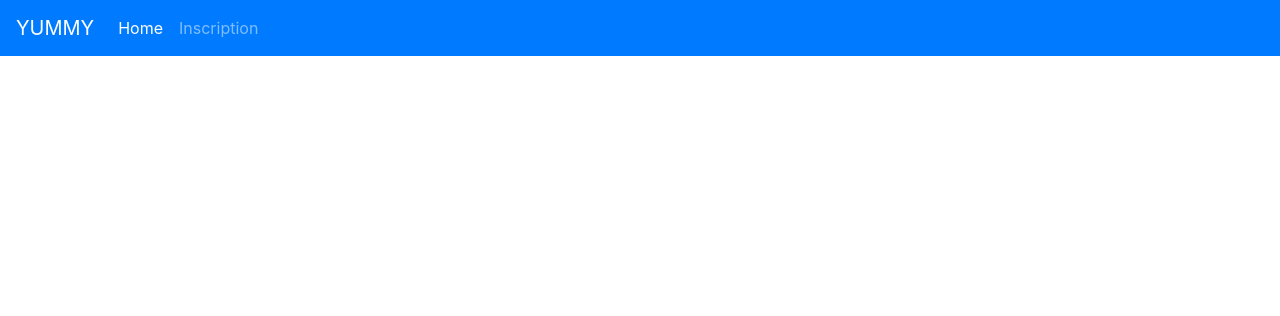
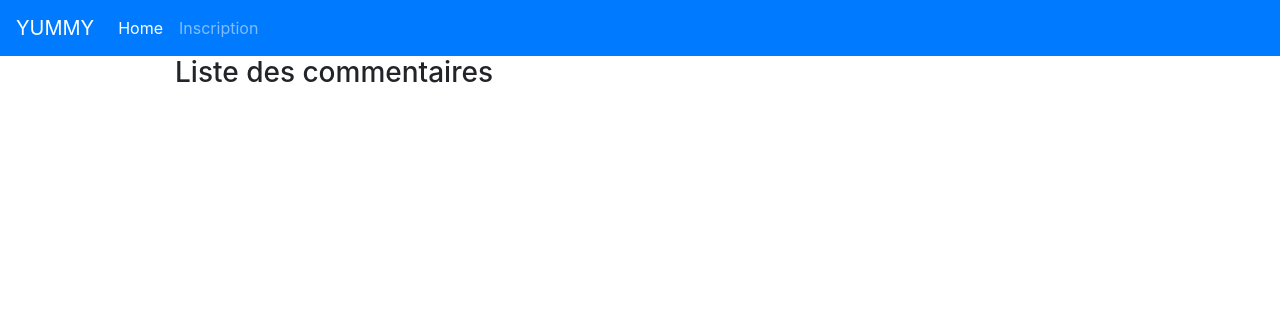
Before and after one commit to smaloron/projet-recettes-php-slim, a PHP site: template templates/authorRecipesComments.html.twig in a window 1280 px wide. Shown: the top 316 px of the page. Run offline with PHP 8.4, Linux system fonts and the light colour scheme; the template is opened without the code that fills it, so the values that code supplies are empty; some libraries are stand-ins or nearby versions.

Commit message:
Commentaires recettes

```diff
--- a/templates/authorRecipesComments.html.twig
+++ b/templates/authorRecipesComments.html.twig
@@ -1 +1,10 @@
 {% extends "base.html.twig" %}
+
+{% block content%}
+    <h3>Liste des commentaires</h3>
+
+    <div class="">
+
+    </div>
+
+{% endblock %}
```
